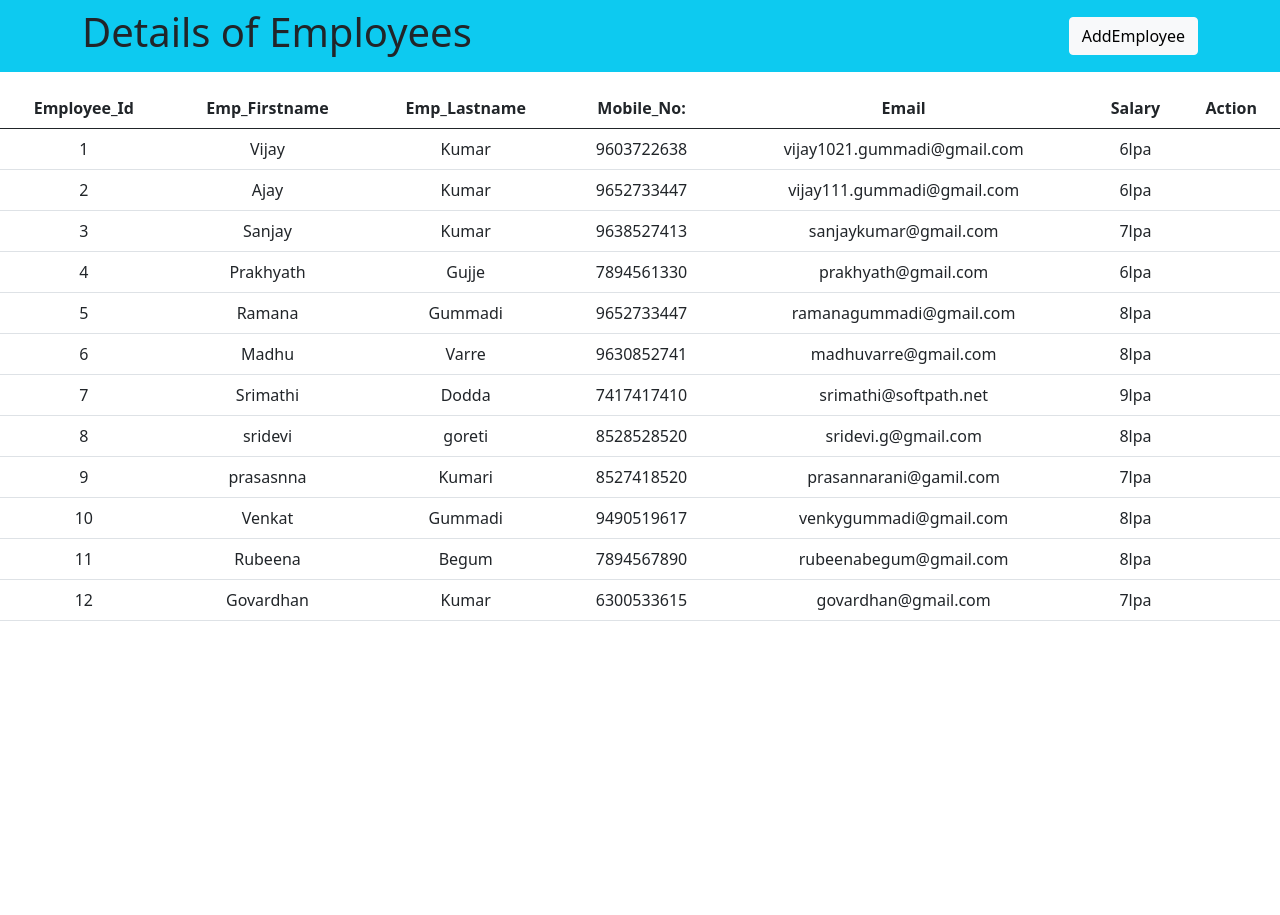
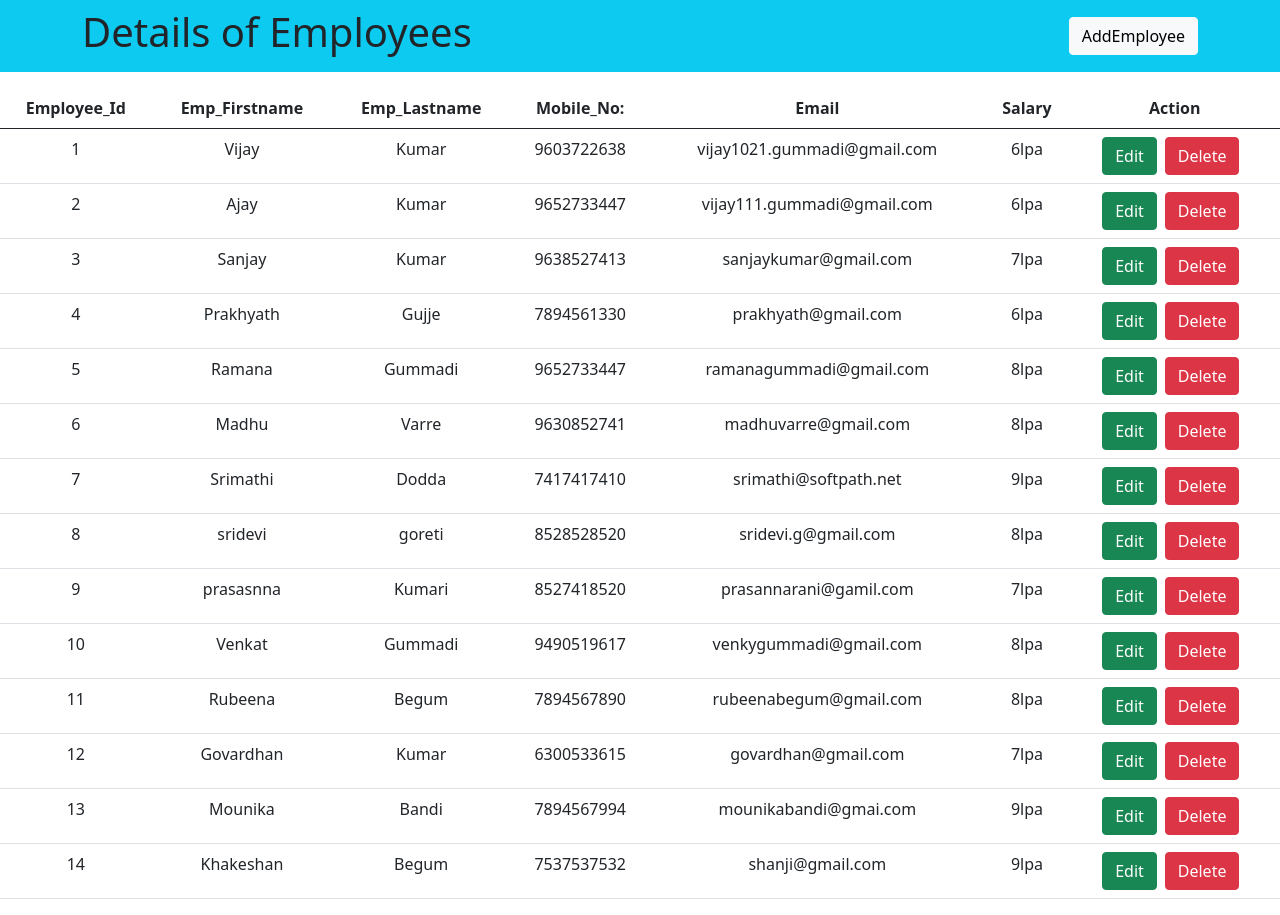
Before and after one commit to Kahkeshan04/Kudvenkat, an Angular app: page / in a window 1280 px wide. Before the commit the page ends 800 px from the top, so only its background shows below. Built offline with nearby package versions, Linux system fonts and the light colour scheme; data requests are answered from the project's data file.

Commit message:
code added

```diff
--- a/src/app/details/details.component.html
+++ b/src/app/details/details.component.html
@@ -2,9 +2,10 @@
     <div class="container">
         <h1>Details of Employees</h1>
         <div class="d-flex">
-            <button type="button" class="btn btn-light" data-bs-toggle="modal" data-bs-target="#exampleModal">
+            <button type="button" class="btn btn-light" data-bs-toggle="modal" data-bs-target="#staticBackdrop">
                 AddEmployee
-            </button>
+          </button>
+
         </div>
     </div>
 </nav>
@@ -29,10 +30,10 @@
             <td>{{detail.Email}}</td>
             <td>{{detail.Salary}}</td>
             <td>
-                <!-- <button type="button" (click)="onEdit(Row)" class="btn btn-success" data-bs-toggle="modal" data-bs-target="#exampleModal">Edit</button>&nbsp;
-                <button type="button" class="btn btn-danger" (click)="deleteEmp()">Delete</button> -->
+                <button type="button" class="btn btn-success" data-bs-toggle="modal" data-bs-target="#exampleModal">Edit</button>
+                <button type="button" class="btn btn-danger mx-2">Delete</button>
+
             </td>
-
         </tr>
     </tbody>
 </table>
--- a/src/app/details/details.component.ts
+++ b/src/app/details/details.component.ts
@@ -40,7 +40,7 @@ export class DetailsComponent implements OnInit {
     })
   }
 
-  postEmpDetails() {
+  postEmpDetails(){
     this.typesobj.firstname = this.formValue.value.firstname;
     this.typesobj.lastname = this.formValue.value.lastname;
     this.typesobj.Mobile = this.formValue.value.Mobile;
@@ -62,13 +62,8 @@ export class DetailsComponent implements OnInit {
         })
   }
 
-  deleteEmp(row:any){
 
-    // this.api.deleteEmployee(row.id).subscribe(res=>{
-    //   alert("Deleted Selected Data Successfully");
-    //   this.getAllDetails()
-    // })
-  }
+
 
   // onEdit(){
   //   this.formValue.controls['firstname'].setValue(row.firstname);
--- a/src/app/service/api.service.ts
+++ b/src/app/service/api.service.ts
@@ -2,15 +2,18 @@ import { Injectable } from '@angular/core';
 import { HttpClient } from '@angular/common/http';
 import { async, map, Observable } from 'rxjs';
 import { identifierName } from '@angular/compiler';
+import { DatatypesModel } from '../details/details.model';
 
 @Injectable({
   providedIn: 'root',
 })
 export class ApiService {
-  deleteEmp(id: any) {
-    throw new Error('Method not implemented.');
-  }
+
   constructor(private http: HttpClient) { }
+
+
+
+
 
   url = 'http://localhost:3000/posts';
   // CALLING GET METHOD
@@ -29,24 +32,12 @@ export class ApiService {
         return res;
       }));
 
-     // Delete Employee
 
-      // deleteEmployee(data:any,id: number){
 
-      // return this.http.delete('http://localhost:3000/posts/'+id)
-      // .pipe(map((res: any) => {
-      //   return res;
-      // }))
-      // }
 
-    // Update Employee
 
-    // updateData(data: any, id: number){
-    //   return this.http.put<any>('http://localhost:3000/posts/', +id, data)
-    //     .pipe(map((res: any) => {
-    //       return res;
-    //     }))
-    //   }
+
+
 
 
 
@@ -55,3 +46,17 @@ export class ApiService {
 
   }
 }
+
+
+
+function deldata(id: any, number: any) {
+  throw new Error('Function not implemented.');
+}
+  // Update Employee
+
+    // updateData(data: any, id: number){
+    //   return this.http.put<any>('http://localhost:3000/posts/', +id, data)
+    //     .pipe(map((res: any) => {
+    //       return res;
+    //     }))
+    //   }
--- a/src/assets/db.json
+++ b/src/assets/db.json
@@ -105,6 +105,24 @@
       "Email": "govardhan@gmail.com",
       "Salary": "7lpa",
       "Position": ""
+    },
+    {
+      "id": 13,
+      "firstname": "Mounika",
+      "lastname": "Bandi",
+      "Mobile": "7894567994",
+      "Email": "mounikabandi@gmai.com",
+      "Salary": "9lpa",
+      "Position": ""
+    },
+    {
+      "id": 14,
+      "firstname": "Khakeshan",
+      "lastname": "Begum",
+      "Mobile": "7537537532",
+      "Email": "shanji@gmail.com",
+      "Salary": "9lpa",
+      "Position": ""
     }
   ],
   "comments": [
```
